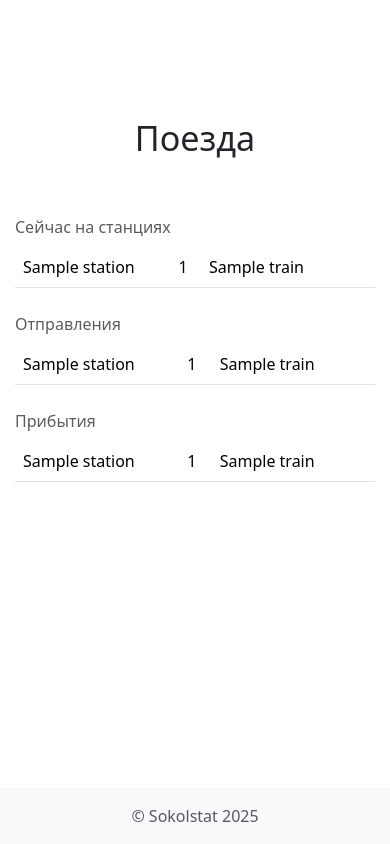
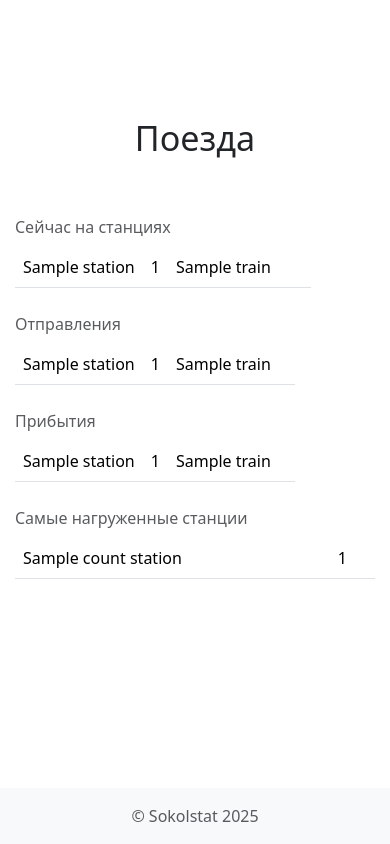
Before and after one commit to belych81/trains, a Yii app: template views/site/index.php in a window 390 px wide. Run offline with PHP 8.4 and a stand-in for Yii, Linux system fonts and the light colour scheme; the template is opened without the code that fills it: most values are stand-ins (such as "Sample title", 1, 10 or a date in 2020); data that the repository does not hold is empty; some libraries are stand-ins or nearby versions.

Commit message:
stations count block

```diff
--- a/controllers/SiteController.php
+++ b/controllers/SiteController.php
@@ -79,6 +79,7 @@ class SiteController extends Controller
 
         $departures = $model->getDepartures();
         $arrives = $model->getArrives();
+        $countStations = $model->getCountStations();
 
         if (Yii::$app->request->isAjax) {
             $this->layout = false;
@@ -88,6 +89,7 @@ class SiteController extends Controller
             'items' => $items,
             'departures' => $departures,
             'arrives' => $arrives,
+            'countStations' => $countStations,
         ]);
     }
 
--- a/views/site/index.php
+++ b/views/site/index.php
@@ -18,9 +18,9 @@ $this->title = 'Поезда';
         <div class="site-login">
 
             <div class="row" id="trainSchedule">
-                <div class="col-lg-5">
-                    <div id="currentTime"><?= Yii::$app->formatter->asTime('now', 'php:H:i') ?></div>
-                    <table class="table">
+                <div id="currentTime"><?= Yii::$app->formatter->asTime('now', 'php:H:i') ?></div>
+                <div class="schedule_tables">
+                    <table class="table col-lg-4">
                         <caption>Сейчас на станциях</caption>
                         <?
                         if (!empty($items)) {
@@ -48,7 +48,7 @@ $this->title = 'Поезда';
                         ?>
                     </table>
 
-                    <table class="table">
+                    <table class="table col-lg-4">
                         <caption>Отправления</caption>
                         <?
                         if (!empty($departures)) {
@@ -70,7 +70,7 @@ $this->title = 'Поезда';
                         ?>
                     </table>
 
-                    <table class="table">
+                    <table class="table col-lg-4">
                         <caption>Прибытия</caption>
                         <?
                         if (!empty($arrives)) {
@@ -92,6 +92,27 @@ $this->title = 'Поезда';
                         ?>
                     </table>
                 </div>
+
+                <div>
+                    <table class="table col-lg-12">
+                        <caption>Самые нагруженные станции</caption>
+                        <?
+                        if (!empty($countStations)) {
+                            foreach ($countStations as $item) {
+                                    ?>
+                                <tr>
+                                    <td><?= Html::encode($item['name']) ?></td>
+                                    <td><?= Html::encode($item['count']) ?></td>
+                                </tr>
+                            <? }
+                        } else {
+                            ?>
+                            <tbody><tr><td colspan="5">Нет поездов</td></tr></tbody>
+                            <?php
+                        }
+                        ?>
+                    </table>
+                </div>
             </div>
         </div>
 
--- a/web/css/site.css
+++ b/web/css/site.css
@@ -95,3 +95,17 @@ a.desc:after {
 caption {
   caption-side: top;
 }
+.schedule_tables {
+    display: flex;
+    justify-content: space-between;
+    min-width: 300px;
+    gap: 15px;
+}
+.schedule_tables .table {
+    width: auto;
+}
+@media (max-width: 991px) {
+    .schedule_tables {
+        display: block;
+    }
+}
```
Also changed, not shown: models/Items.php (+12 -1 lines).
